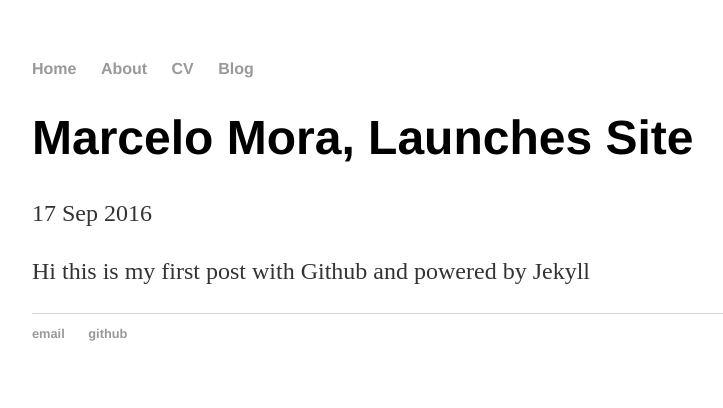
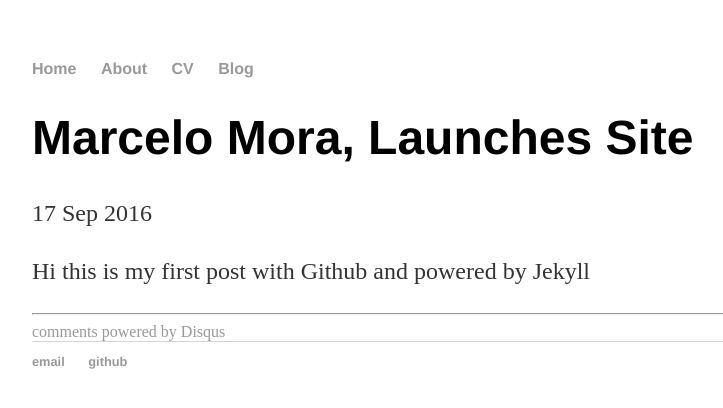
Before and after one commit to mamora/oldpage.github.io, a Jekyll site: the page built from _posts/2016-09-17-first-post.md, in a window 1280 px wide. Shown: the top 408 px of the page, without its empty margins (160-883 px from the left). Built offline with Jekyll 4.4.1, drawn with Linux system fonts in a browser that asks for light colours; comment, search, counter and statistics services are not loaded.

Commit message:
Update post.html

```diff
--- a/_layouts/post.html
+++ b/_layouts/post.html
@@ -7,3 +7,17 @@ layout: default
 <div class="post">
   {{ content }}
 </div>
+
+<!-- Post info -->
+			<div class="noteinfo">
+			<!-- include some categories and tags maybe? -->
+			</div>
+
+			<hr>
+
+			<!-- Post comments -->
+			<div class="notecomments">
+				{% include disqus.html %}
+			</div>
+		</div><!-- / .note .single -->
+</div><!-- /.notes -->
```
